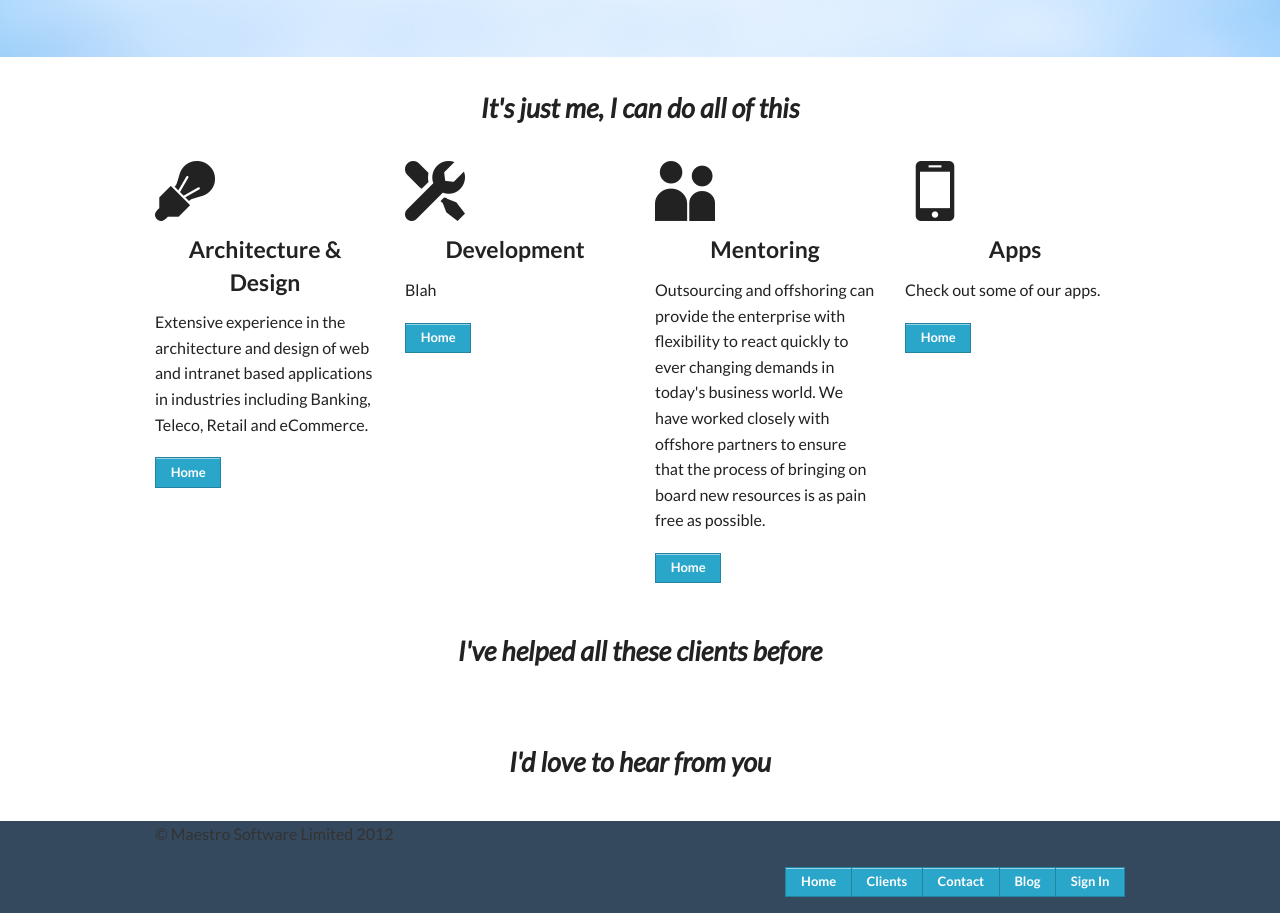
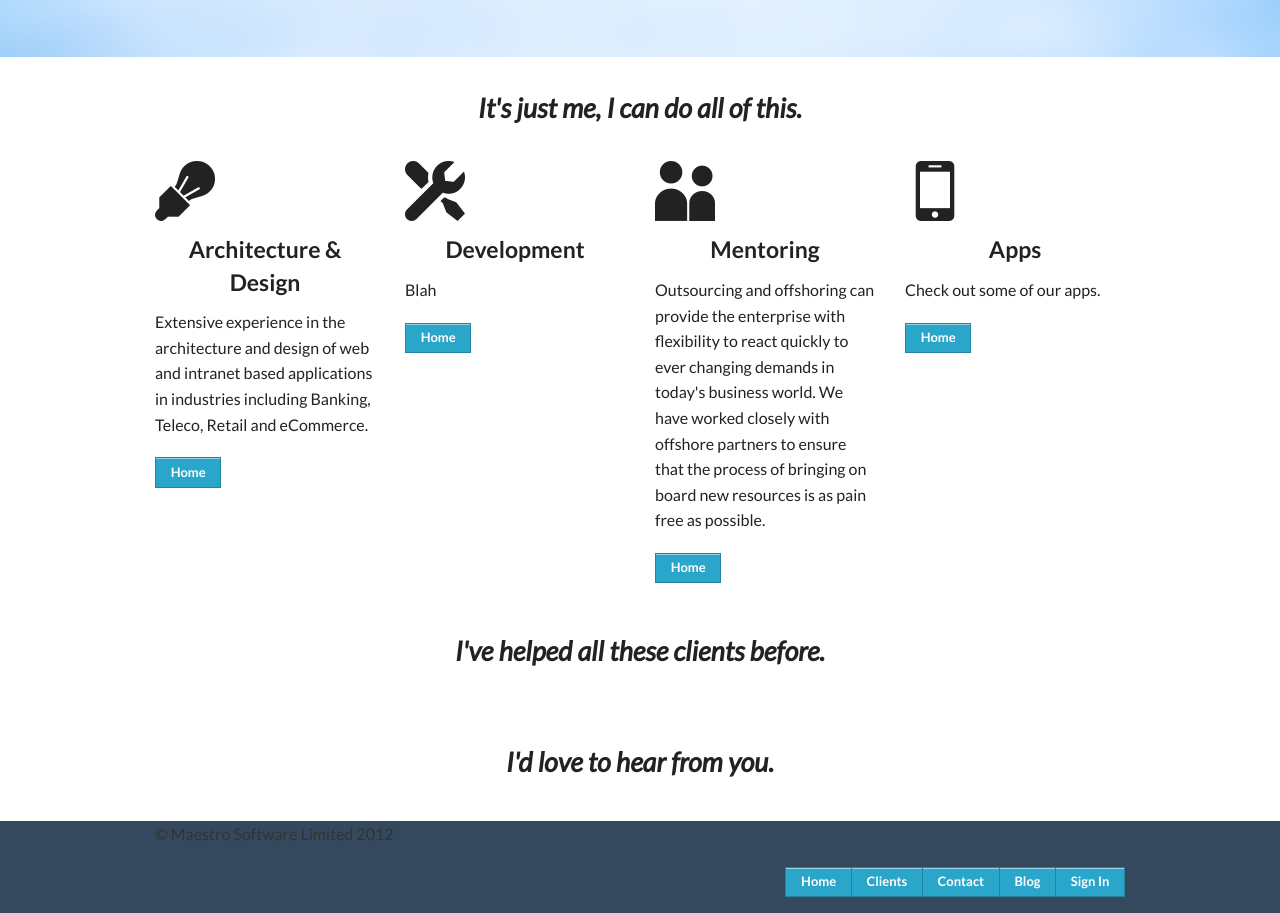
Before and after one commit to stephenhardy/maestrosoftware, a plain HTML site: page index.html in a window 1280 px wide. Shown: the part 259-1172 px from the top of the page. Drawn offline with Linux system fonts and the light colour scheme.

Commit message:
Small updates

```diff
--- a/index.html
+++ b/index.html
@@ -84,7 +84,7 @@
  		<!-- Services -->
  		<div class="row">
  			<span class="text-center">
-				<h3>It's just me, I can do all of this</h3>
+				<h3>It's just me, I can do all of this.</h3>
 			</span>
  			<!-- Architecture and Design -->
 	 		<div class="large-3 columns">
@@ -139,7 +139,7 @@
 	<section id="clients">
 		<div class="row">
 		 	<span class="text-center">
-				<h3>I've helped all these clients before</h3>
+				<h3>I've helped all these clients before.</h3>
 			</span>
 		</div>
 	</section>
@@ -150,7 +150,7 @@
 	<section id="contact">
 		<div class="row">
 		 	<span class="text-center">
-				<h3>I'd love to hear from you</h3>
+				<h3>I'd love to hear from you.</h3>
 			</span>
 		</div>
 	</section>
```
